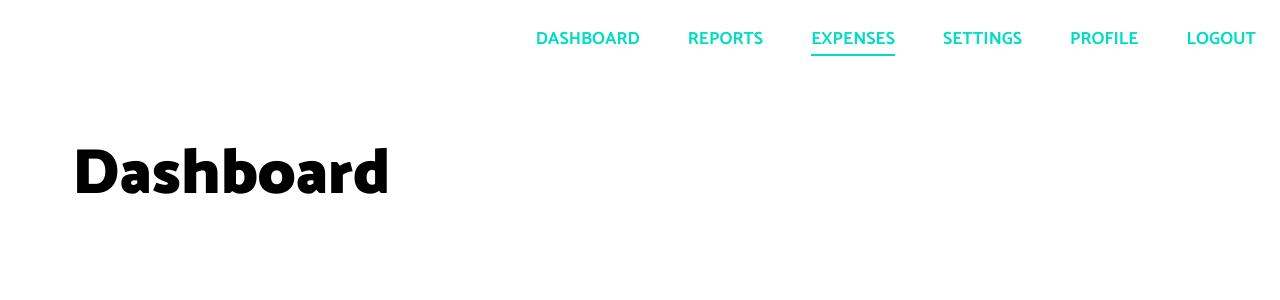
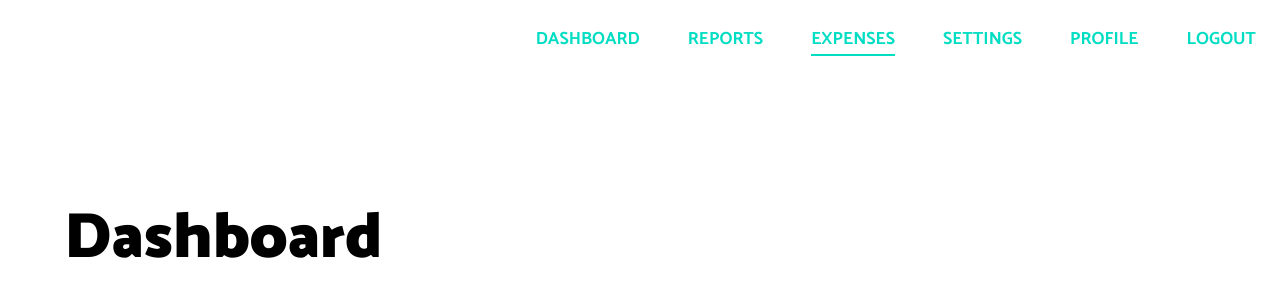
Before and after one commit to martaqh/my-expenses, a Vue app: page /dashboard in a window 1280 px wide. Shown: the top 300 px of the page. Built offline with nearby package versions, Linux system fonts and the light colour scheme.

Commit message:
Adjust styles

```diff
--- a/src/components/TheHeader.vue
+++ b/src/components/TheHeader.vue
@@ -30,7 +30,7 @@ const activeTab = ref('Expenses');
     opacity: 0;
   }
   to {
-    opacity: 0.5;
+    opacity: 0.2;
   }
 }
 .header {
@@ -42,7 +42,7 @@ const activeTab = ref('Expenses');
     font-weight: 900;
     color: $color-text-secondary;
     opacity: 0.5;
-    animation: appear 3s ease-in-out forwards;
+    animation: appear 2s ease-in-out forwards;
     @include mobile {
       display: none;
     }
--- a/src/pages/BasePage.vue
+++ b/src/pages/BasePage.vue
@@ -18,13 +18,16 @@ const formattedTitle = computed(() => {
 
 <style lang="scss" scoped>
 .base-page {
+  display: flex;
+  flex-direction: column;
   margin: 0 auto;
+  padding: 4rem;
   max-width: 1200px;
 
   &__title {
     font-size: calc(2rem + 4vmin);
     font-weight: 900;
-    margin: 4rem 2rem;
+    margin: 4rem 0;
   }
 }
 </style>
--- a/src/styles/_variables.scss
+++ b/src/styles/_variables.scss
@@ -3,6 +3,7 @@
 $color-background: #f2f2f2;
 $color-text-primary: #1b1b1b;
 $color-text-secondary: #9a9a9a;
+$color-border: #ececec;
 $color-accent: #00ddc2;
 
 $font-main: Catamaran, sans-serif;
```
